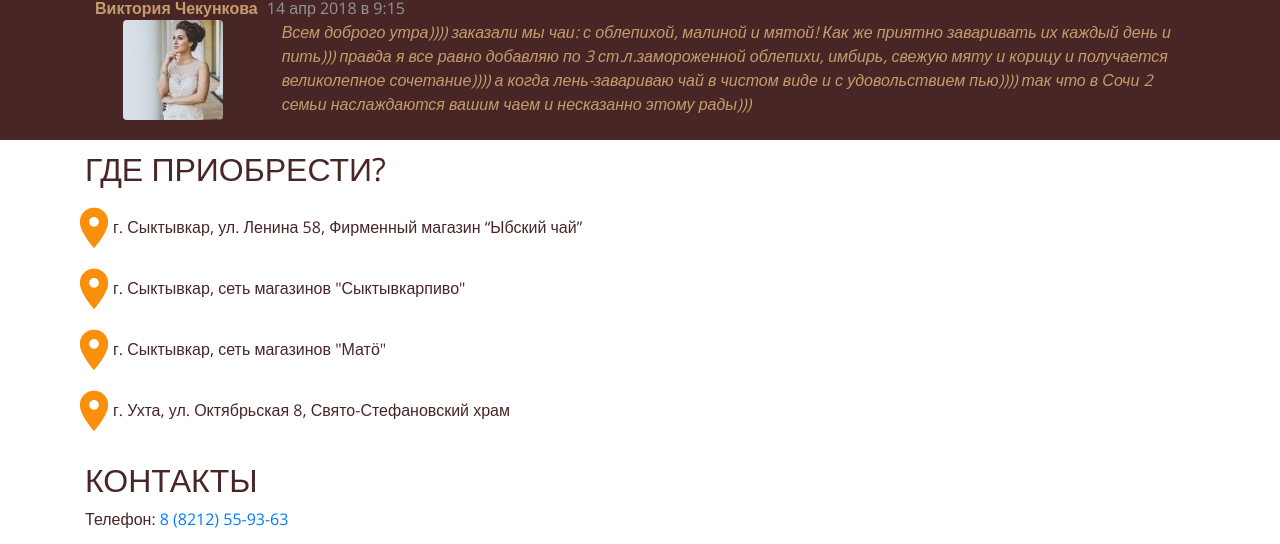
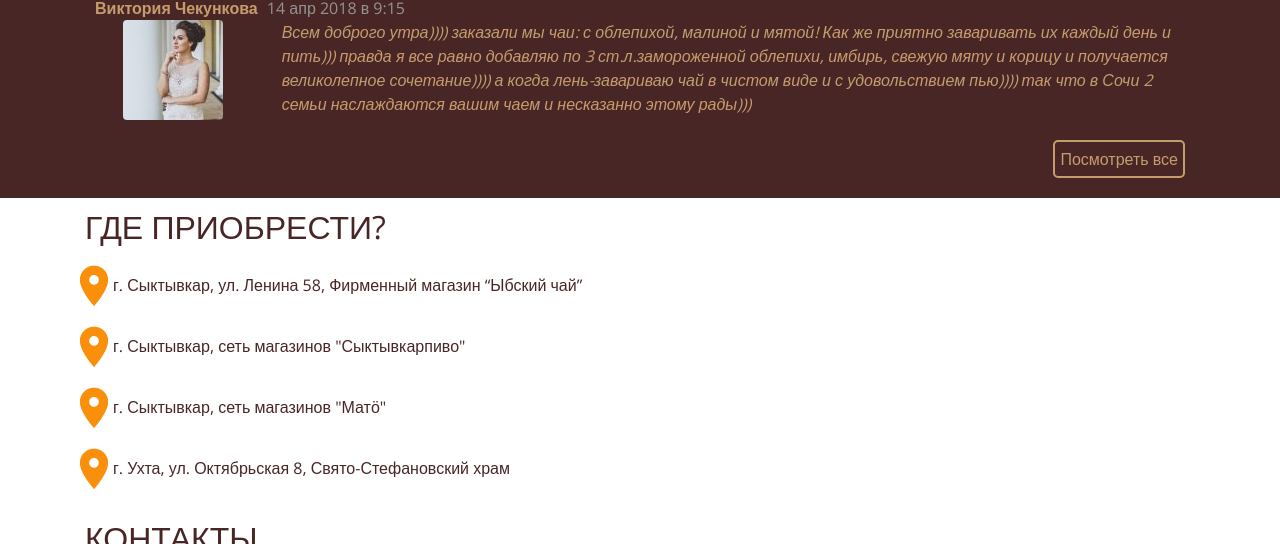
Before and after one commit to naihil/komi-tea, a plain HTML site: page index.html in a window 1280 px wide. Shown: the part 2231-2775 px from the top of the page. Drawn offline with nearby package versions, Linux system fonts and the light colour scheme.

Commit message:
add link to review topic

```diff
--- a/css/main.css
+++ b/css/main.css
@@ -133,6 +133,23 @@ body {
     color: #939393;
 }
 
+.review-link {
+    background-color: transparent;
+    border: 2px solid #C69C6D;
+    border-radius: 5px;
+    color: #C69C6D;
+    padding: 5px;
+    text-decoration: none;
+}
+
+.review-link:active,
+.review-link:hover,
+.review-link:link,
+.review-link:visited {
+    color: #C69C6D;
+    text-decoration: none;
+}
+
 /* Где приобрести */
 #where {
     background-color: white;
--- a/index.html
+++ b/index.html
@@ -219,6 +219,11 @@
                     </div>
                 </div>
             </div>
+            <div class="row review-item">
+                <div class="col-12 d-flex justify-content-end">
+                    <a class="review-link" href="https://vk.com/topic-93460590_32686843">Посмотреть все</a>
+                </div>
+            </div>
         </div>
     </section>
 
```
